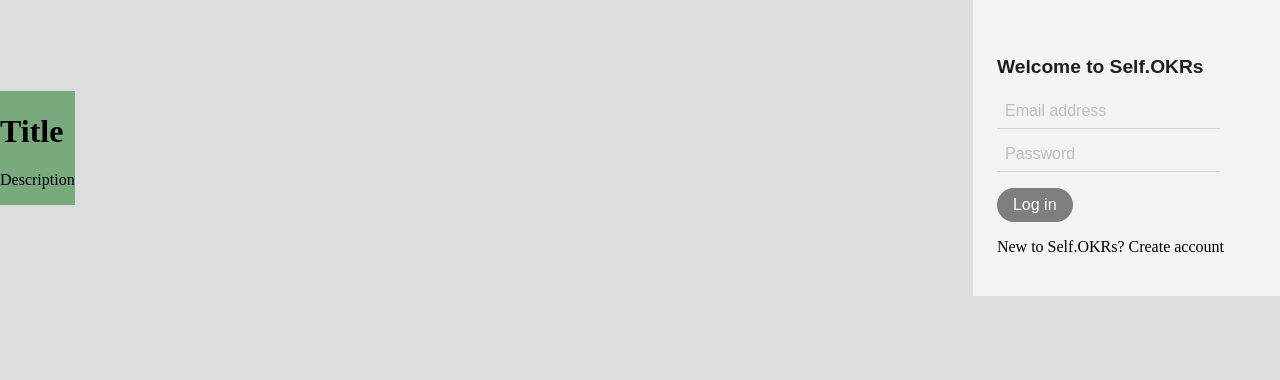
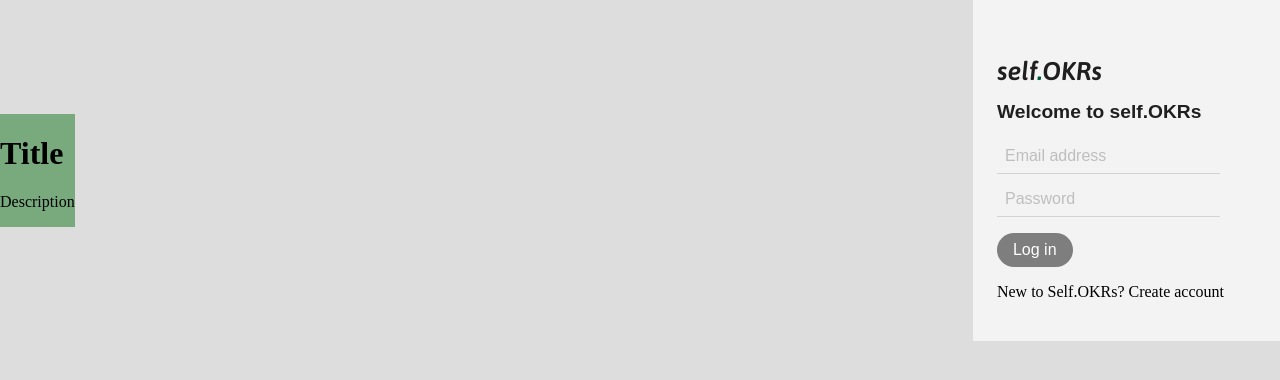
Before and after one commit to AgusEspa/self-okrs-ui, a React (Create React App) app: page / in a window 1280 px wide. Shown: the top 380 px of the page. Built offline with nearby package versions, Linux system fonts and the light colour scheme; a web font is replaced by a local one.

Commit message:
font changes

```diff
--- a/public/index.html
+++ b/public/index.html
@@ -5,6 +5,7 @@
     <link rel="icon" href="%PUBLIC_URL%/favicon.ico" />
     <link rel="preconnect" href="https://fonts.googleapis.com">
     <link rel="preconnect" href="https://fonts.gstatic.com" crossorigin>
+  <link href="https://fonts.googleapis.com/css2?family=Asap:ital,wght@1,600&display=swap" rel="stylesheet">
     <link href="https://fonts.googleapis.com/css2?family=Allerta&display=swap" rel="stylesheet">
     <meta name="viewport" content="width=device-width, initial-scale=1" />
     <meta name="theme-color" content="#000000" />
--- a/src/components/Home/Login.js
+++ b/src/components/Home/Login.js
@@ -51,7 +51,8 @@
 
 	return (
 		<div className="login-box">
-			<h3>Welcome to Self.OKRs</h3>
+      <h1>self<span id="logo-dot">.</span>OKRs</h1>
+			<h3>Welcome to self.OKRs</h3>
 
 			<form onSubmit={handleLogin}>
 				<div>
--- a/src/index.css
+++ b/src/index.css
@@ -28,6 +28,18 @@
   margin-top: 2rem;
   margin-right: 2rem;
   padding: 1.5rem;
+}
+.login-box h1 {
+  font-family: 'Asap', sans-serif;
+  font-weight: 600;
+  font-style: italic;
+  font-size: 1.6rem;
+  color: #1f1f1f;
+  margin-top: 0;
+  margin-bottom: 1rem;
+}
+#logo-dot {
+  color: #005a3c;
 }
 .login-box h3 {
   font-family: Arial, Helvetica, sans-serif;
```
